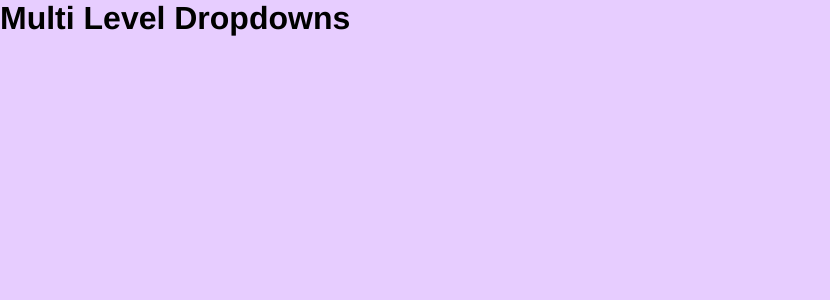
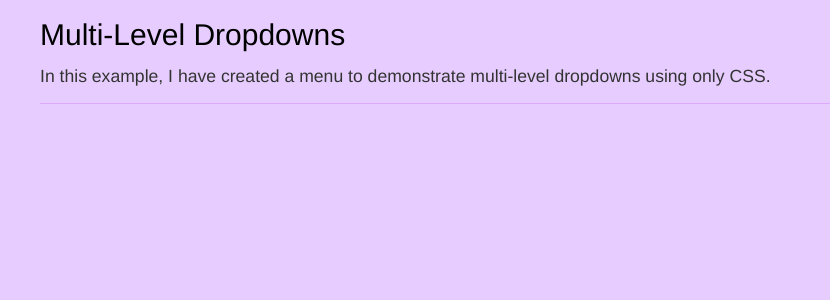
Before and after one commit to faiyazkhan024/multi-level-dropdowns, a React (Vite) app: page / in a window 1280 px wide. Shown: the top 300 px of the page, without its empty margins (0-830 px from the left). Built offline with nearby package versions, Linux system fonts and the light colour scheme.

Commit message:
Added AppBar

```diff
--- a/src/App.tsx
+++ b/src/App.tsx
@@ -1,5 +1,11 @@
+import AppBar from "./components/AppBar";
+
 export const App = () => {
-  return <h1>Multi Level Dropdowns</h1>;
+  return (
+    <>
+      <AppBar />
+    </>
+  );
 };
 
 export default App;
--- /dev/null
+++ b/src/components/AppBar/AppBar.module.css
@@ -0,0 +1,21 @@
+.appBar {
+  margin: 1.1rem max(1rem, (100vw - 1200px) / 2) 0;
+  border-bottom: 1px solid var(--primary-900);
+}
+
+.appBar > * {
+  margin-bottom: 0.8rem;
+}
+
+.title {
+  font-size: 1.875rem;
+  font-weight: 500;
+  line-height: 1.1;
+}
+
+.subtitle {
+  color: var(--secondary-700);
+  font-size: 1.1rem;
+  font-weight: 500;
+  line-height: 1.5;
+}
--- /dev/null
+++ b/src/components/AppBar/AppBar.tsx
@@ -0,0 +1,15 @@
+import { FC } from "react";
+
+import classes from "./AppBar.module.css";
+
+export const AppBar: FC = () => {
+  return (
+    <header className={classes.appBar}>
+      <h2 className={classes.title}>Multi-Level Dropdowns</h2>
+      <p className={classes.subtitle}>
+        In this example, I have created a menu to demonstrate multi-level
+        dropdowns using only CSS.
+      </p>
+    </header>
+  );
+};
--- /dev/null
+++ b/src/components/AppBar/index.ts
@@ -0,0 +1,3 @@
+import { AppBar } from "./AppBar";
+
+export default AppBar;
```
